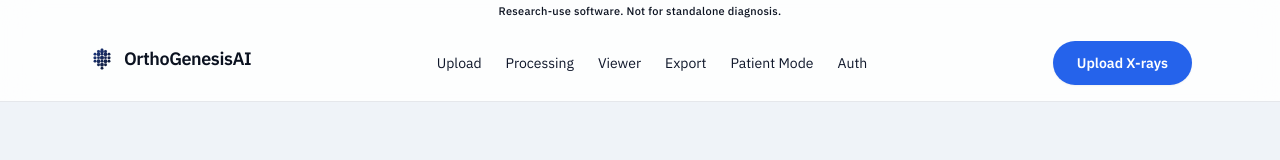
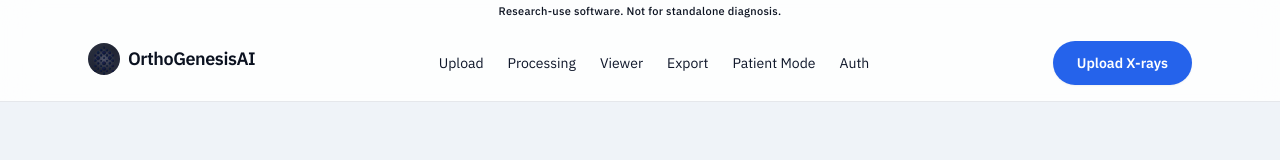
Before and after one commit to ExternalYelu/OrthoGenesisAI, a Next.js app in the folder frontend/: page / in a window 1280 px wide. Shown: the top 160 px of the page. Built offline with nearby package versions, Linux system fonts and the light colour scheme.

Commit message:
update logo

```diff
--- a/frontend/components/BrandMark.tsx
+++ b/frontend/components/BrandMark.tsx
@@ -1,60 +1,18 @@
+import Image from "next/image";
+
 type BrandMarkProps = {
   className?: string;
 };
 
-const CIRCLES: Array<[number, number, number]> = [
-  [32, 6, 3.2],
-  [24, 10, 3.4],
-  [32, 10, 4.2],
-  [40, 10, 3.4],
-  [16, 16, 3.2],
-  [24, 16, 4.2],
-  [32, 16, 3.2],
-  [40, 16, 4.2],
-  [48, 16, 3.2],
-  [16, 24, 3.5],
-  [24, 24, 3.2],
-  [32, 24, 4.6],
-  [40, 24, 3.2],
-  [48, 24, 3.5],
-  [16, 32, 3.2],
-  [24, 32, 4.2],
-  [32, 32, 3.2],
-  [40, 32, 4.2],
-  [48, 32, 3.2],
-  [24, 40, 3.4],
-  [32, 40, 4.2],
-  [40, 40, 3.4],
-  [32, 48, 3.2]
-];
-
 export function BrandMark({ className }: BrandMarkProps) {
   return (
-    <svg
-      viewBox="0 0 64 54"
-      fill="none"
-      aria-hidden="true"
+    <Image
+      src="/orthogenesis-logo.svg"
+      alt="OrthoGenesisAI logo"
+      width={64}
+      height={64}
       className={className}
-      role="img"
-    >
-      <defs>
-        <linearGradient id="orthogenesis-mark" x1="8" y1="6" x2="56" y2="48" gradientUnits="userSpaceOnUse">
-          <stop stopColor="#1E3A8A" />
-          <stop offset="1" stopColor="#0F172A" />
-        </linearGradient>
-      </defs>
-      {CIRCLES.map(([cx, cy, r], index) => (
-        <circle
-          key={`${cx}-${cy}-${index}`}
-          cx={cx}
-          cy={cy}
-          r={r}
-          fill="url(#orthogenesis-mark)"
-          stroke="#0B1220"
-          strokeOpacity="0.2"
-          strokeWidth="0.8"
-        />
-      ))}
-    </svg>
+      priority
+    />
   );
 }
--- a/frontend/components/Header.tsx
+++ b/frontend/components/Header.tsx
@@ -11,7 +11,7 @@ export function Header() {
       <div className="mx-auto flex w-full max-w-6xl items-center justify-between px-6 py-4">
         <Link href="/" className="text-lg font-semibold tracking-tight text-ink">
           <span className="inline-flex items-center gap-2">
-            <BrandMark className="h-7 w-7" />
+            <BrandMark className="h-8 w-8 rounded-full" />
             <span>OrthoGenesisAI</span>
           </span>
         </Link>
```
Also changed, not shown: frontend/public/orthogenesis-logo.svg (added).
